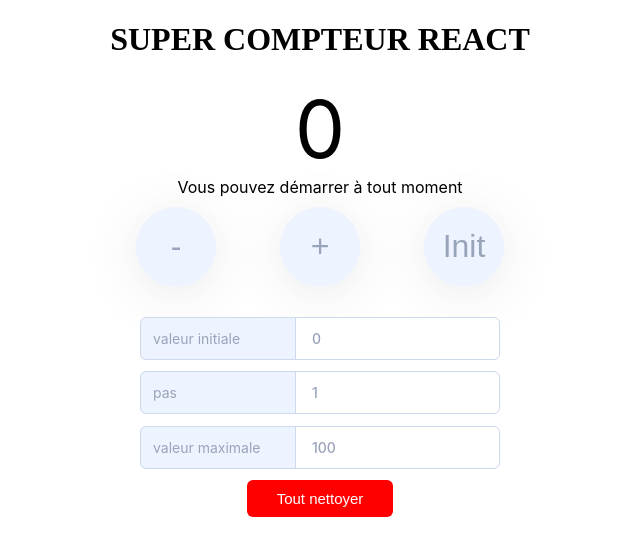
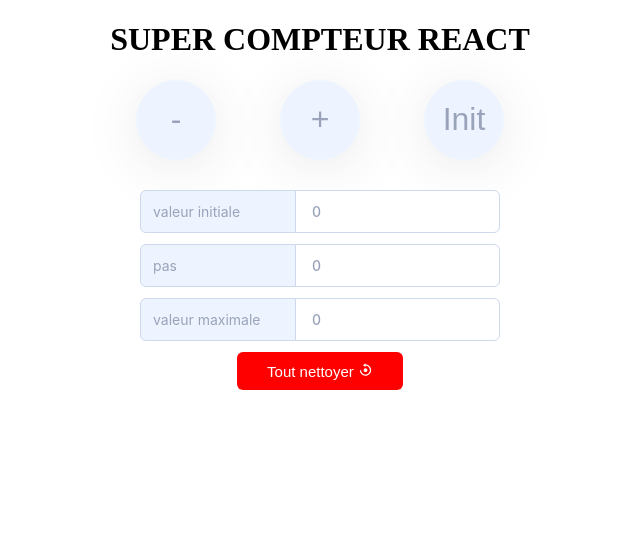
Before and after one commit to Frizizz/super-counter-app, a React (Create React App) app: page / in a window 1280 px wide. Shown: the top 556 px of the page, without its empty margins (320-960 px from the left). Built offline with nearby package versions, Linux system fonts and the light colour scheme; a web font is replaced by a local one.

Commit message:
minimal components to make app works and ready for context shifting

```diff
--- a/src/App.js
+++ b/src/App.js
@@ -1,86 +1,16 @@
 import './App.css'
 import Title from './components/Title'
-import NumericInput from './components/NumericInput'
-import { useReducer } from 'react'
-import reducer, {
-  decreaseCount,
-  increaseCount,
-  initialState,
-  resetCount,
-  setInitAll,
-  setInitialCount,
-  setMaxCount,
-  setStep,
-} from './counter.reducer'
+import CounterControl from './components/CounterControl'
+import SettingsControl from './components/SettingsControl'
+import CounterDisplay from './components/CounterDisplay'
 
 function App() {
-  /* TODO */
-
-  const [{ count, step, initialCount, maxCount }, dispatch] = useReducer(
-    reducer,
-    initialState
-  )
-
   return (
     <div className="App">
       <Title>Super Compteur React</Title>
-      <p className="CounterDisplay">{count}</p>
-      {!count && <span>Vous pouvez démarrer à tout moment</span>}
-      <div className="CounterControl">
-        <button
-          onClick={() => dispatch(decreaseCount())}
-          className="RoundedButton"
-        >
-          -
-        </button>
-        <button
-          onClick={() => dispatch(increaseCount())}
-          className="RoundedButton"
-        >
-          +
-        </button>
-        <button
-          onClick={() => dispatch(resetCount())}
-          className="RoundedButton"
-        >
-          Init
-        </button>
-      </div>
-      <div className="SettingsControl">
-        <div className="form-group">
-          <span>valeur initiale</span>
-          <NumericInput
-            value={initialCount}
-            onChange={(event) => dispatch(setInitialCount(event.target.value))}
-            className="form-field"
-            type="text"
-          />
-        </div>
-        <div className="form-group">
-          <span>pas</span>
-          <NumericInput
-            value={step}
-            onChange={(event) => dispatch(setStep(event.target.value))}
-            className="form-field"
-            type="text"
-          />
-        </div>
-        <div className="form-group">
-          <span>valeur maximale</span>
-          <NumericInput
-            value={maxCount}
-            onChange={(event) => dispatch(setMaxCount(event.target.value))}
-            className="form-field"
-            type="text"
-          />
-        </div>
-        <button
-          onClick={() => dispatch(setInitAll())}
-          className="SquaredButton"
-        >
-          Tout nettoyer
-        </button>
-      </div>
+      <CounterDisplay />
+      <CounterControl />
+      <SettingsControl />
     </div>
   )
 }
--- a/src/CounterContext.js
+++ b/src/CounterContext.js
@@ -1,4 +1,9 @@
+import { createContext } from 'react'
+
+export const CounterContext = createContext()
+
 export function CounterContextProvider({ children }) {
-  /* TODO */
-  return children
+  return (
+    <CounterContext.Provider value={{}}>{children}</CounterContext.Provider>
+  )
 }
--- a/src/components/CounterControl.js
+++ b/src/components/CounterControl.js
@@ -1,13 +1,34 @@
 import './CounterControl.css'
 import RoundedButton from './RoundedButton'
+import { useContext } from 'react'
+import { CounterContext } from '../CounterContext'
 
 function CounterControl() {
-  /* TODO */
+  const { dispatch } = useContext(CounterContext)
+
   return (
     <div className="CounterControl">
-      <RoundedButton onClick={/* TODO */}>-</RoundedButton>
-      <RoundedButton onClick={/* TODO */}>+</RoundedButton>
-      <RoundedButton onClick={/* TODO */}>Init</RoundedButton>
+      <RoundedButton
+        onClick={() => {
+          /* TODO */
+        }}
+      >
+        -
+      </RoundedButton>
+      <RoundedButton
+        onClick={() => {
+          /* TODO */
+        }}
+      >
+        +
+      </RoundedButton>
+      <RoundedButton
+        onClick={() => {
+          /* TODO */
+        }}
+      >
+        Init
+      </RoundedButton>
     </div>
   )
 }
--- a/src/components/CounterDisplay.js
+++ b/src/components/CounterDisplay.js
@@ -1,8 +1,13 @@
+import { useContext } from 'react'
+import { CounterContext } from '../CounterContext'
 import './CounterDisplay.css'
 
 function CounterDisplay() {
-  /* TODO */
-  return <p className="CounterDisplay">{/* TODO */}</p>
+  const { count } = useContext(CounterContext)
+
+  /* TODO: useEffect */
+
+  return <p className="CounterDisplay">{count}</p>
 }
 
 export default CounterDisplay
--- a/src/components/InputWithLabel.js
+++ b/src/components/InputWithLabel.js
@@ -1,10 +1,11 @@
 import './InputWithLabel.css'
+import NumericInput from './NumericInput'
 
 function InputWithLabel({ value, label, onChange, placeholder }) {
   return (
     <div className="form-group">
       <span>{label}</span>
-      <input
+      <NumericInput
         className="form-field"
         value={value}
         onChange={onChange}
--- a/src/components/SettingsControl.js
+++ b/src/components/SettingsControl.js
@@ -9,30 +9,34 @@ function SettingsControl() {
     <div className="SettingsControl">
       <InputWithLabel
         label="valeur initiale"
-        value={}
+        value={0 /* TODO */}
         onChange={() => {
           /* TODO */
         }}
       />
       <InputWithLabel
         label="pas"
-        value={}
+        value={0 /* TODO */}
         onChange={() => {
           /* TODO */
         }}
       />
       <InputWithLabel
         label="valeur maximale"
-        value={}
+        value={0 /* TODO */}
         onChange={() => {
           /* TODO */
         }}
       />
-      <SquaredButton onClick={/* TODO */}>
+      <SquaredButton
+        onClick={() => {
+          /* TODO */
+        }}
+      >
         Tout nettoyer <BiReset />
       </SquaredButton>
     </div>
   )
 }
 
-export default SettingsControl /* TODO */
+export default SettingsControl /* TODO: HOC -> voir withDesktopOnlyHoc.js */
--- a/src/index.js
+++ b/src/index.js
@@ -3,12 +3,13 @@ import React from 'react'
 import ReactDOM from 'react-dom'
 import './index.css'
 import App from './App'
-/* TODO */
+import { CounterContextProvider } from './CounterContext'
 
 ReactDOM.render(
-  /* TODO */
   <React.StrictMode>
-    <App />
+    <CounterContextProvider>
+      <App />
+    </CounterContextProvider>
   </React.StrictMode>,
   document.getElementById('root')
 )
```
